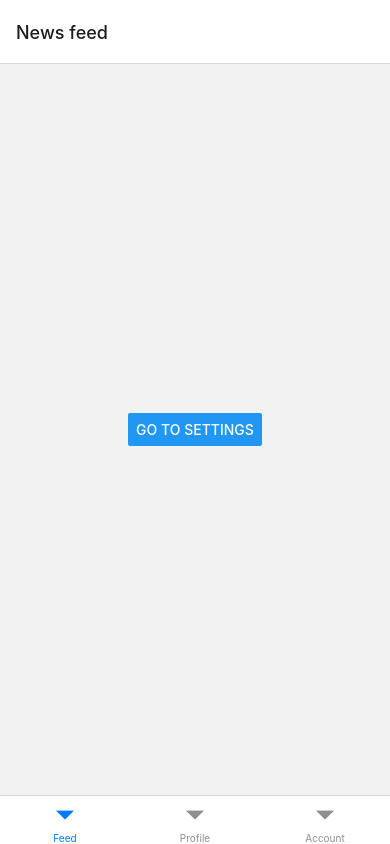
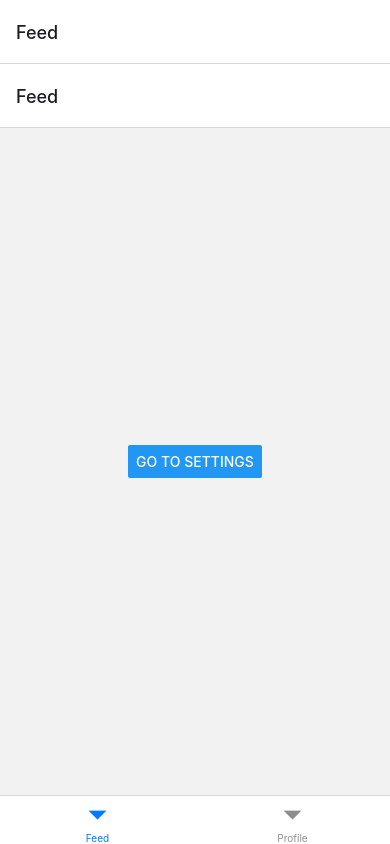
Before and after one commit to crisissettled/devchat_rn, a React Native app: screen / in a window 390 px wide. Built offline with nearby package versions, Linux system fonts and the light colour scheme.

Commit message:
screen options 3

```diff
--- a/App.tsx
+++ b/App.tsx
@@ -1,27 +1,8 @@
 import * as React from 'react';
 import {View, Button} from 'react-native';
-import {
-  NavigationContainer,
-  getFocusedRouteNameFromRoute,
-} from '@react-navigation/native';
+import {NavigationContainer} from '@react-navigation/native';
 import {createBottomTabNavigator} from '@react-navigation/bottom-tabs';
 import {createNativeStackNavigator} from '@react-navigation/native-stack';
-
-function getHeaderTitle(route) {
-  // If the focused route is not found, we need to assume it's the initial screen
-  // This can happen during if there hasn't been any navigation inside the screen
-  // In our case, it's "Feed" as that's the first screen inside the navigator
-  const routeName = getFocusedRouteNameFromRoute(route) ?? 'Feed';
-
-  switch (routeName) {
-    case 'Feed':
-      return 'News feed';
-    case 'Profile':
-      return 'My profile';
-    case 'Account':
-      return 'My account';
-  }
-}
 
 function FeedScreen({navigation}) {
   return (
@@ -38,41 +19,56 @@ function ProfileScreen() {
   return <View />;
 }
 
-function AccountScreen() {
+function SettingsScreen() {
   return <View />;
 }
 
-function SettingsScreen() {
-  return <View />;
+const FeedStack = createNativeStackNavigator();
+
+function FeedStackScreen() {
+  return (
+    <FeedStack.Navigator>
+      <FeedStack.Screen name="Feed" component={FeedScreen} />
+      {/* other screens */}
+    </FeedStack.Navigator>
+  );
+}
+
+const ProfileStack = createNativeStackNavigator();
+
+function ProfileStackScreen() {
+  return (
+    <ProfileStack.Navigator>
+      <ProfileStack.Screen name="Profile" component={ProfileScreen} />
+      {/* other screens */}
+    </ProfileStack.Navigator>
+  );
 }
 
 const Tab = createBottomTabNavigator();
 
 function HomeTabs() {
   return (
-    <Tab.Navigator screenOptions={{headerShown: false}}>
-      <Tab.Screen name="Feed" component={FeedScreen} />
-      <Tab.Screen name="Profile" component={ProfileScreen} />
-      <Tab.Screen name="Account" component={AccountScreen} />
+    <Tab.Navigator>
+      <Tab.Screen name="Feed" component={FeedStackScreen} />
+      <Tab.Screen name="Profile" component={ProfileStackScreen} />
     </Tab.Navigator>
   );
 }
 
-const Stack = createNativeStackNavigator();
+const RootStack = createNativeStackNavigator();
 
 export default function App() {
   return (
     <NavigationContainer>
-      <Stack.Navigator>
-        <Stack.Screen
+      <RootStack.Navigator>
+        <RootStack.Screen
           name="Home"
           component={HomeTabs}
-          options={({route}) => ({
-            headerTitle: getHeaderTitle(route),
-          })}
+          options={{headerShown: false}}
         />
-        <Stack.Screen name="Settings" component={SettingsScreen} />
-      </Stack.Navigator>
+        <RootStack.Screen name="Settings" component={SettingsScreen} />
+      </RootStack.Navigator>
     </NavigationContainer>
   );
 }
```
